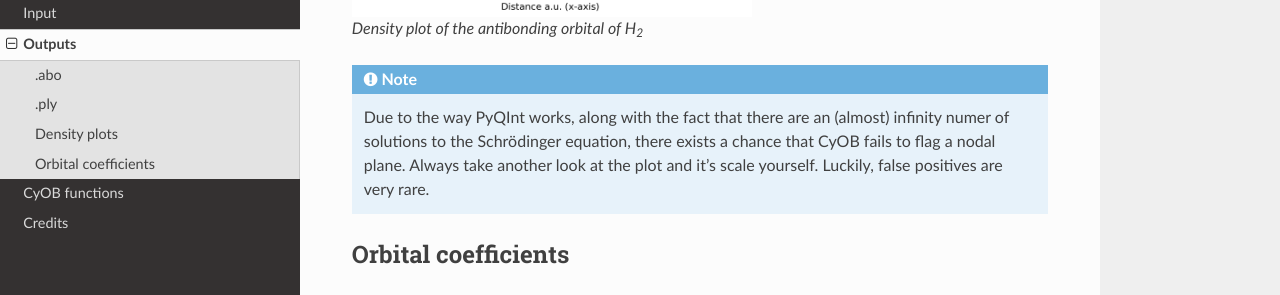
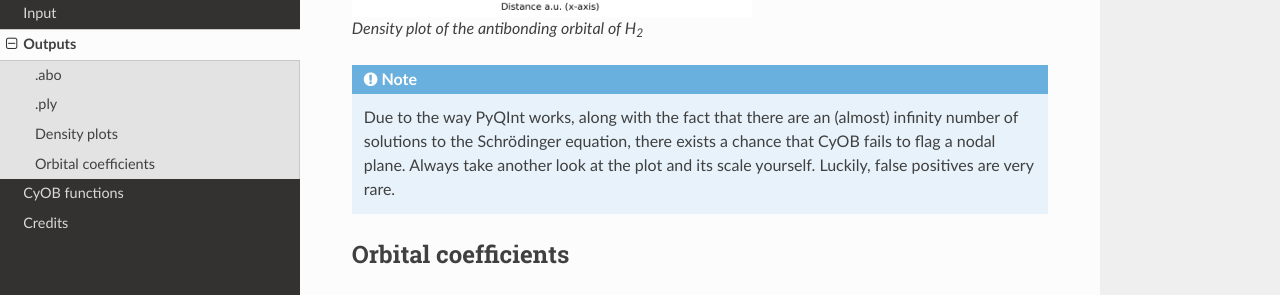
Before and after one commit to roy-wink/CyOB, a Sphinx documentation site: the page built from doc/outputs.rst, in a window 1280 px wide and 900 px high, scrolled down 2457 px. Shown: the part 368-663 px from the top of the window. Built offline with Sphinx 7.4.7 and the Read the Docs theme 2.0.0, drawn with Linux system fonts in a browser that asks for light colours; some of the changed text lies outside the part shown.

Commit message:
Bug fixes and spelling errors in 0.2 doc

```diff
--- a/doc/outputs.rst
+++ b/doc/outputs.rst
@@ -72,8 +72,8 @@ In the current version of CyOB, there is no option for choosing the colors used
    Density plot of the antibonding orbital of |H2|
 
 .. note::
-   Due to the way PyQInt works, along with the fact that there are an (almost) infinity numer of solutions to the Schrödinger equation,
-   there exists a chance that CyOB fails to flag a nodal plane. Always take another look at the plot and it's scale yourself.
+   Due to the way PyQInt works, along with the fact that there are an (almost) infinity number of solutions to the Schrödinger equation,
+   there exists a chance that CyOB fails to flag a nodal plane. Always take another look at the plot and its scale yourself.
    Luckily, false positives are very rare.
 
 Orbital coefficients
```
Also changed, not shown: other parts of doc/outputs.rst (+1 -1 lines), 5 other files.
